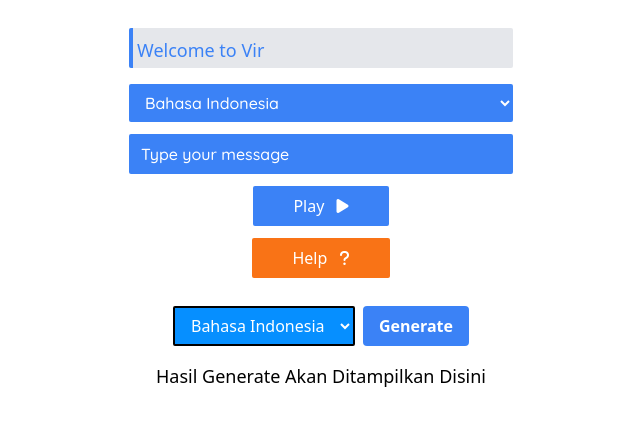
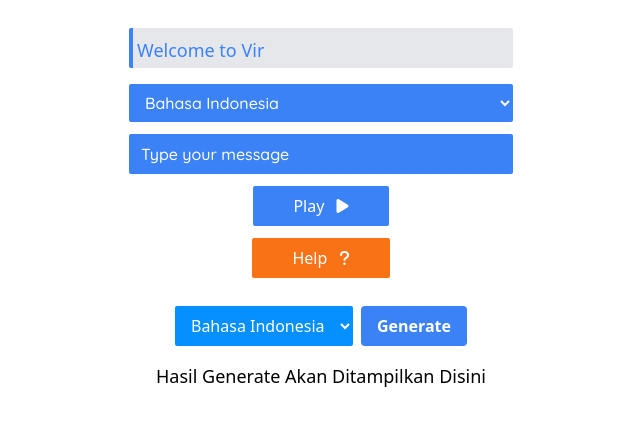
Before and after one commit to irvanshandika/Text-to-Speech, a website: page index.html in a window 1280 px wide. Shown: the whole page, without its empty margins (319-959 px from the left). Drawn offline with nearby package versions, Linux system fonts and the light colour scheme.

Commit message:
Change title

```diff
--- a/index.html
+++ b/index.html
@@ -3,7 +3,7 @@
   <head>
     <meta charset="UTF-8" />
     <meta name="viewport" content="width=device-width, initial-scale=1.0" />
-    <title>Virtual Speech</title>
+    <title>Virtual Speech: Ubah Text Mu Menjadi Suara Virtual</title>
     <link rel="stylesheet" href="./src/style/style.css" />
     <link rel="stylesheet" href="./dist/output.css" />
     <link href="https://fonts.googleapis.com/css2?family=Quicksand:wght@500&display=swap" rel="stylesheet" />
@@ -35,7 +35,7 @@
         >Help <span class="ml-2"><i class="fa-solid fa-question"></i></span
       ></a>
       <div class="flex gap-2 mb-4 mt-7">
-        <select id="bahasa" class="custom-select bg-[#068FFF] hover:bg-[#78C1F3] text-white border-black px-3 py-1 rounded-sm border-2">
+        <select id="bahasa" class="custom-select bg-[#068FFF] hover:bg-[#78C1F3] text-white px-3 py-1 rounded-sm">
           <option value="indonesia">Bahasa Indonesia</option>
           <option value="english">English</option>
           <option value="chinese">中文</option>
```
Lines whose indentation alone changed are shown as unchanged.
